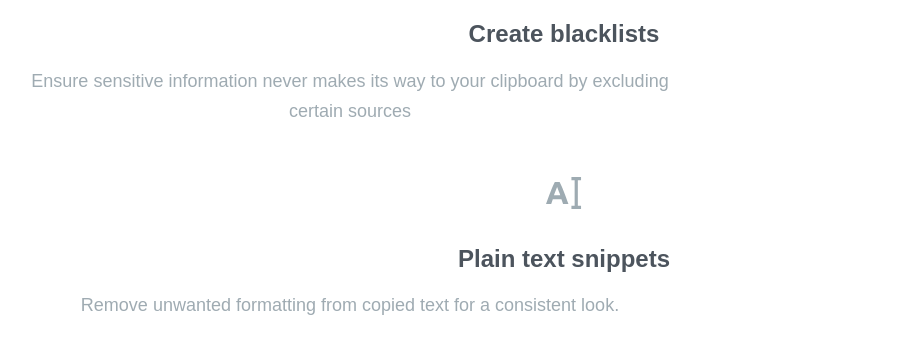
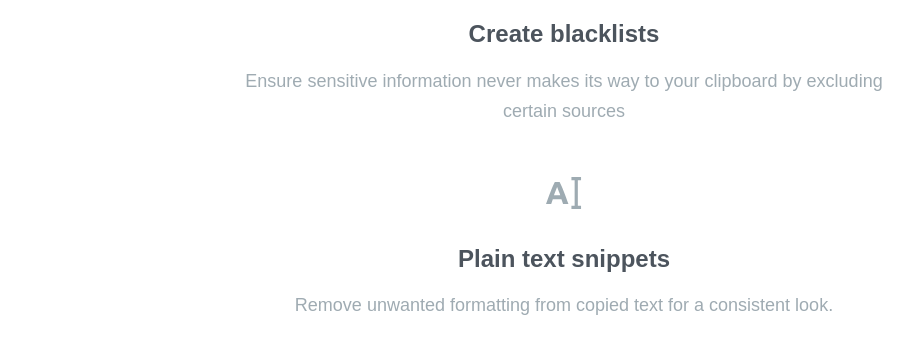
Before and after one commit to manishdevelops/clip-board-landing-page, a plain HTML site: page index.html in a window 1280 px wide. Shown: the part 2570-2934 px from the top of the page, without its empty margins (76-989 px from the left). Drawn offline with Linux system fonts and the light colour scheme; a web font is replaced by a local one.

Commit message:
update css

```diff
--- a/css/style.css
+++ b/css/style.css
@@ -275,8 +275,13 @@ a {
 .sub-4-2-2,
 .sub-4-2-3 {
     margin: 3rem 0;
+    display: flex;
+    flex-direction: column;
+    align-items: center;
 }
-
+.sub-4-2{
+    /* display: flex; */
+}
 .sub-4-logo-block {
     margin-bottom: 2rem;
     text-align: center;
```
